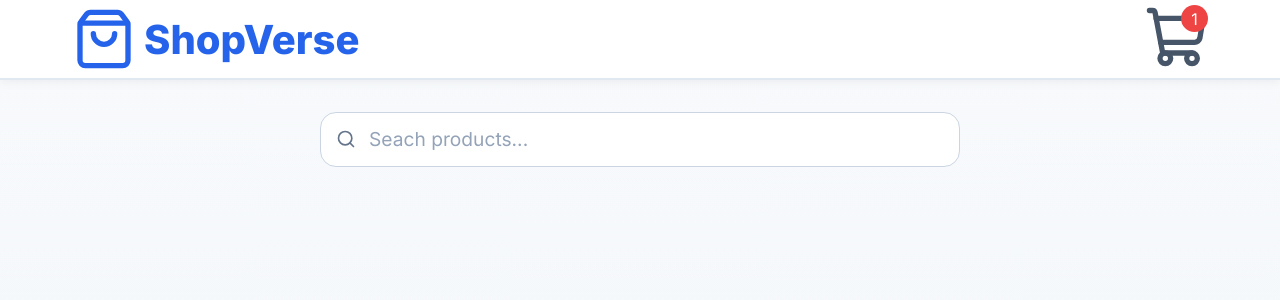
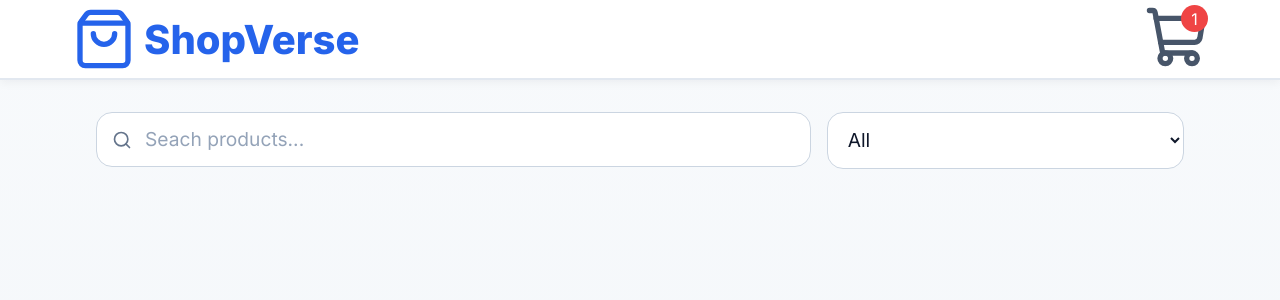
Before and after one commit to codewithyashsoni/ShopVerse, a React (Vite) app: page / in a window 1280 px wide. Shown: the top 300 px of the page. Built offline with nearby package versions, Linux system fonts and the light colour scheme.

Commit message:
Added category filter component

```diff
--- /dev/null
+++ b/src/components/CategoryFilter.jsx
@@ -0,0 +1,19 @@
+function CategoryFilter({selectedCategory, setSelectedCategory}){
+    return(
+        <div className="category-filter-container">
+            <select
+                className="category-filter"
+                value={selectedCategory}
+                onChange={(e) => setSelectedCategory(e.target.value)}
+            >
+                <option value="All">All</option>
+                <option value="Electronics">Electronics</option>
+                <option value="Fashion">Fashion</option>
+                <option value="Home">Home</option>
+                <option value="Sports">Sports</option>
+
+            </select>
+        </div>
+    )
+}
+export default CategoryFilter
--- a/src/data/products.js
+++ b/src/data/products.js
@@ -15,7 +15,7 @@ import cricketBat from "../assets/products/cricket-bat.jpg";
 import football from "../assets/products/football.jpg";
 import gymWaterBottle from "../assets/products/gym-water-bottle.jpg";
 
-export const products = [
+const products = [
   {
     id: 1,
     name: "Wireless Headphones",
@@ -193,3 +193,5 @@ export const products = [
     rating: 4.2,
   },
 ];
+
+export default products
--- a/src/index.css
+++ b/src/index.css
@@ -47,6 +47,7 @@
     --input-hover: #94A3B8;
     --input-focus: #2563EB;
     --input-placeholder: #94A3B8;
+    --input-focus-shadow: 0 0 12px rgba(59, 130, 246, 0.25);
 
     --search-bg: #FFFFFF;
     --search-icon: #64748B;
@@ -197,10 +198,16 @@ body{
     text-decoration: none;
     color: inherit;
 }
+.search-filter-container{
+    display: flex;
+    flex-wrap :wrap;
+    margin: 2rem auto;
+    gap :1rem;
+    padding: 0 2rem;
+}
 .search-bar-container{
     position: relative;
-    width: min(100%, 40rem);
-    margin: 2rem auto;
+    flex: 2;
 }
 .search-icon{
     position: absolute;
@@ -213,7 +220,7 @@ body{
     pointer-events: none;
     transition: var(--transition-normal);
 }
-.search-input{
+.search-input, .category-filter{
     width: 100%;
     padding :.9rem 1rem .9rem 3rem;
     font-size: 1.2rem;
@@ -224,13 +231,26 @@ body{
     outline: none;
     transition: var(--transition-normal);
 }
+.search-input:hover, .category-filter:hover{
+    border-color: var(--input-hover);
+}
 .search-input::placeholder{
     color: var(--input-placeholder);
 }
 .search-bar-container:focus-within .search-input{
     border-color: var(--input-focus);
-    box-shadow: var(--shadow-lg);
+    box-shadow: var(--input-focus-shadow);
 }
 .search-bar-container:focus-within .search-icon{
     color: var(--primary)
 }
+.category-filter-container{
+    flex: 1;
+}
+.category-filter{
+    padding: .9rem 1rem;
+}
+.category-filter:focus{
+    border-color: var(--input-focus);
+    box-shadow: var(--input-focus-shadow);
+}
--- a/src/pages/Home.jsx
+++ b/src/pages/Home.jsx
@@ -1,12 +1,19 @@
 import { useState } from "react"
+import products from "../data/products.js"
 import SearchBar from "../components/SearchBar.jsx"
+import CategoryFilter from "../components/CategoryFilter.jsx"
 
 function Home(){
     const [searchTerm, setSearchTerm] = useState("");
+    const [selectedCategory, setSelectedCategory] = useState("All")
 
     return(
         <div className="home-container">
-            <SearchBar searchTerm={searchTerm} setSearchTerm={setSearchTerm} />
+            <div className="search-filter-container">
+                <SearchBar searchTerm={searchTerm} setSearchTerm={setSearchTerm} />
+                <CategoryFilter selectedCategory={selectedCategory}
+                    setSelectedCategory={setSelectedCategory} />
+            </div>
         </div>
     )
 }
```
